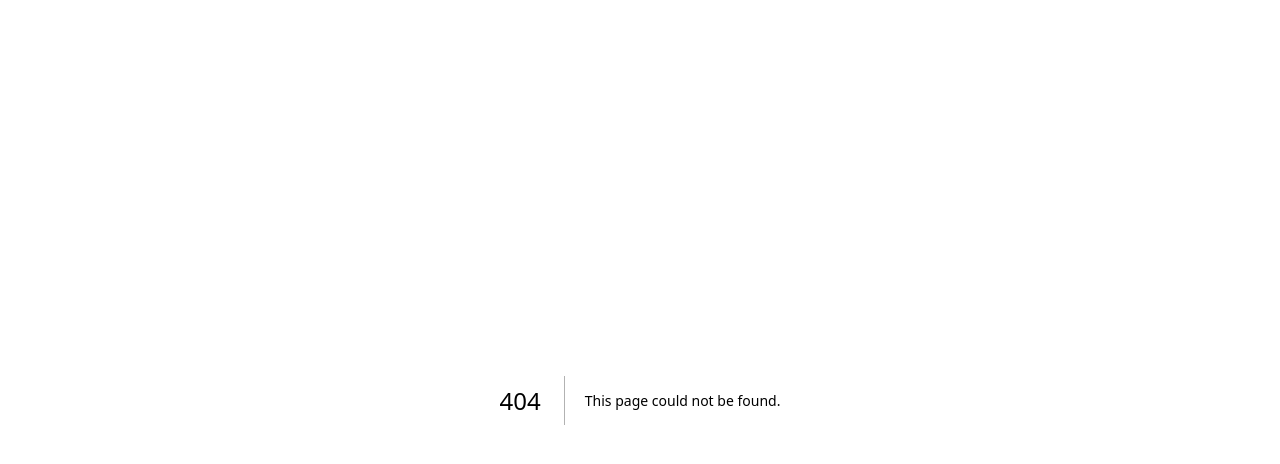
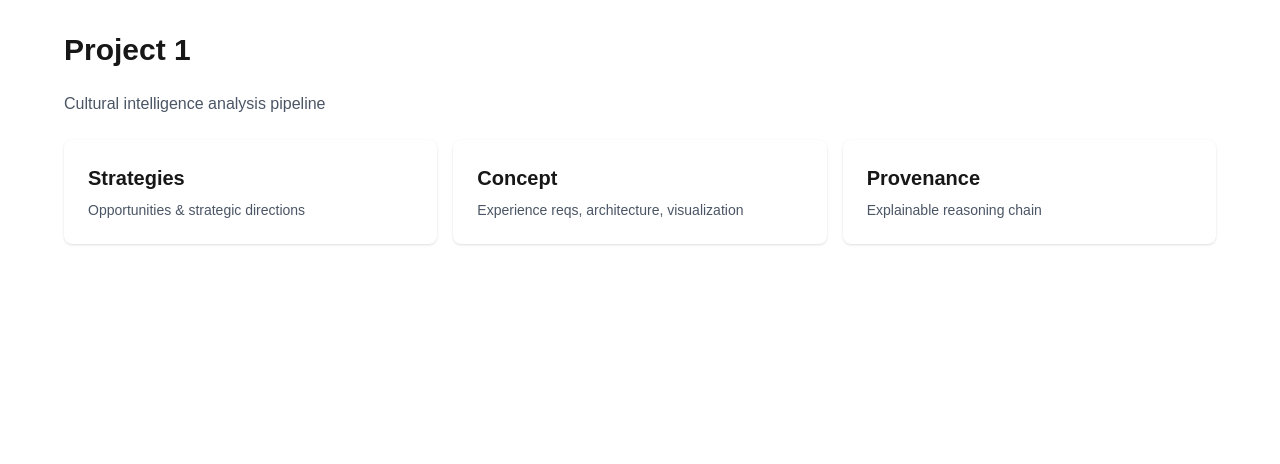
Before and after one commit to Udeibom/placegraph, a Next.js app in the folder apps/web/: page /projects/1 in a window 1280 px wide. Before the commit this address had no page. Shown: the top 464 px of the page. Built offline with nearby package versions, Linux system fonts and the light colour scheme.

Commit message:
feat: project detail page with pipeline navigation

```diff
--- /dev/null
+++ b/apps/web/src/app/projects/[id]/page.tsx
@@ -0,0 +1,35 @@
+export default function ProjectPage({ params }: { params: { id: string } }) {
+  return (
+    <main className="min-h-screen p-8">
+      <div className="max-w-6xl mx-auto">
+        <h1 className="text-3xl font-bold mb-6">Project {params.id}</h1>
+        <p className="text-gray-600 mb-6">
+          Cultural intelligence analysis pipeline
+        </p>
+        <div className="grid grid-cols-1 md:grid-cols-3 gap-4">
+          <a
+            href={`/projects/${params.id}/strategies`}
+            className="bg-white rounded-lg shadow p-6 hover:shadow-md transition"
+          >
+            <h2 className="text-xl font-semibold mb-2">Strategies</h2>
+            <p className="text-gray-600 text-sm">Opportunities & strategic directions</p>
+          </a>
+          <a
+            href={`/projects/${params.id}/concept`}
+            className="bg-white rounded-lg shadow p-6 hover:shadow-md transition"
+          >
+            <h2 className="text-xl font-semibold mb-2">Concept</h2>
+            <p className="text-gray-600 text-sm">Experience reqs, architecture, visualization</p>
+          </a>
+          <a
+            href={`/projects/${params.id}/explain`}
+            className="bg-white rounded-lg shadow p-6 hover:shadow-md transition"
+          >
+            <h2 className="text-xl font-semibold mb-2">Provenance</h2>
+            <p className="text-gray-600 text-sm">Explainable reasoning chain</p>
+          </a>
+        </div>
+      </div>
+    </main>
+  )
+}
```
